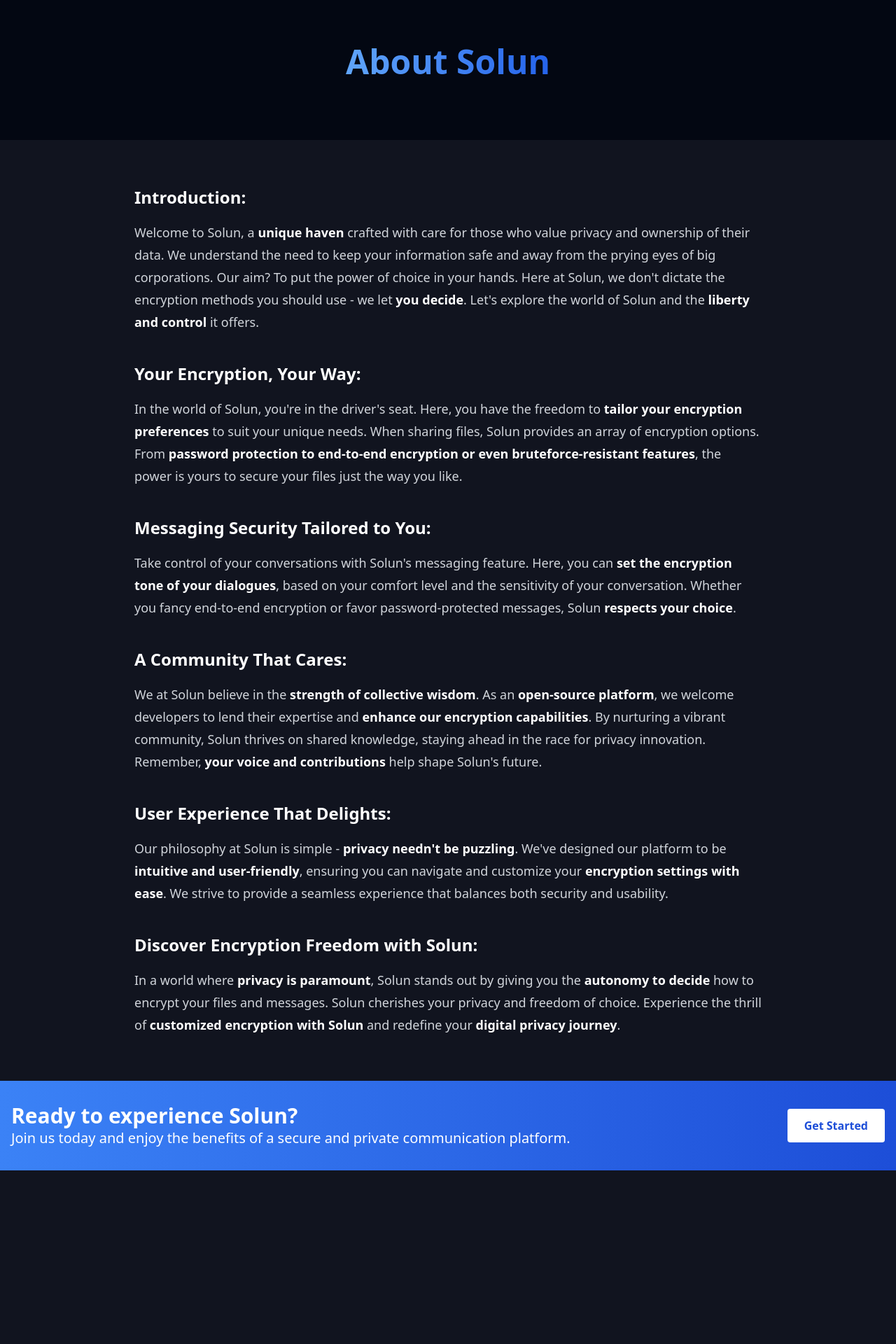
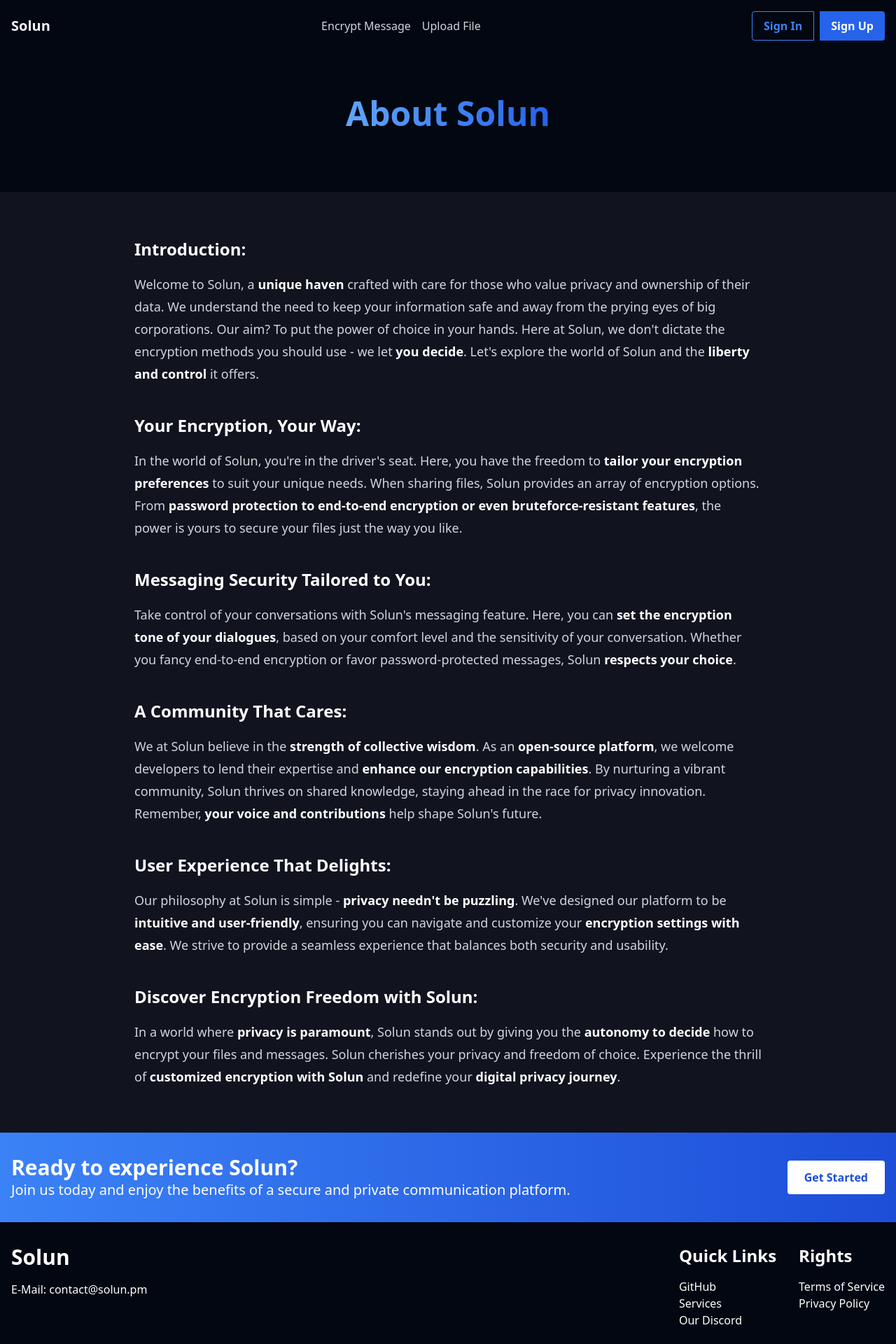
Before and after one commit to yd-915/solun, a Next.js app: page /about in a window 1280 px wide. Shown: the top 1920 px of the page at 70% size. Before the commit the page ends 1672 px from the top, so only its background shows below. Built offline with nearby package versions, Linux system fonts and the light colour scheme.

Commit message:
Added Header & Footer to about

```diff
--- a/app/about/page.tsx
+++ b/app/about/page.tsx
@@ -1,6 +1,8 @@
 import WelcomerBlog from '@/components/welcomerBlog'
 import CTABanner from '@/components/CTABanner'
 import AboutContent from '@/content/about.mdx'
+import Header from '@/components/header'
+import Footer from '@/components/footer'
 
 export const metadata = {
     title: 'Solun • About',
@@ -9,6 +11,8 @@ export const metadata = {
 export default function About() {
 
   return (
+    <>
+    <Header />
     <div className="bg-primary min-h-screen">
       <section>
         <WelcomerBlog title="About Solun" />
@@ -24,5 +28,7 @@ export default function About() {
         <CTABanner />
       </section>
     </div>
+    <Footer />
+    </>
   )
 }
```
